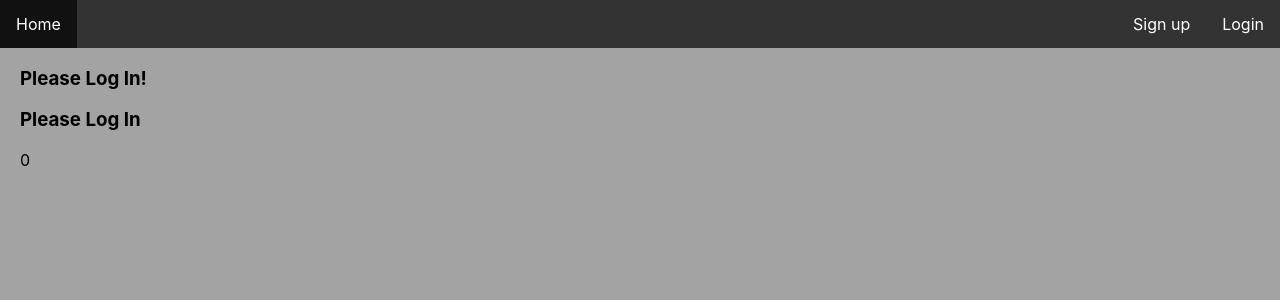
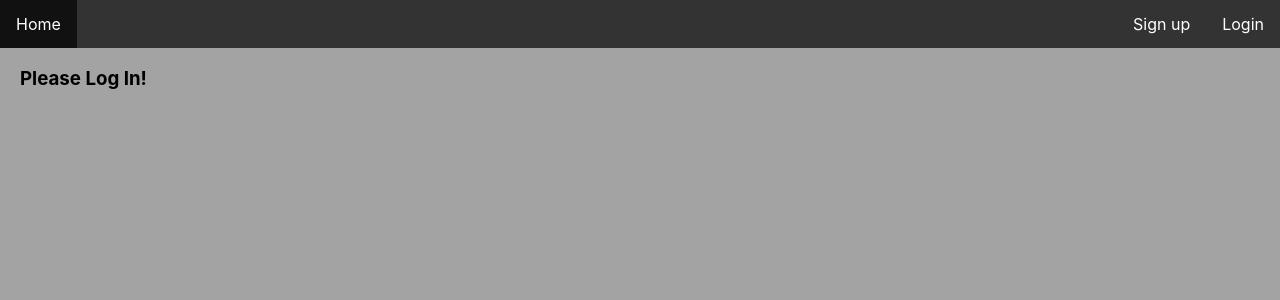
Before and after one commit to FBerger7/HealthyApp, a React (Create React App) app in the folder react_app/: page / in a window 1280 px wide. Shown: the top 300 px of the page. Built offline with nearby package versions, Linux system fonts and the light colour scheme.

Commit message:
Merge dawid features and add get app to work properly

```diff
--- a/react_app/src/App.js
+++ b/react_app/src/App.js
@@ -21,7 +21,8 @@ class App extends Component {
             weight: 0,
             height: 1,
             show_map: false,
-            tmp: ''
+            bmi_state: '',
+            bmi_value: null
         };
     }
 
@@ -57,14 +58,19 @@ class App extends Component {
             .then(res => res.json())
             .then(json => {
                 localStorage.setItem('token', json.token);
+                try{
                     this.setState({
                         logged_in: true,
                         displayed_form: '',
-                    id: json.id,
+                        id: json.user.id,
                         username: json.user.username,
                         weight: json.user.weight,
                         height: json.user.height
                     });
+                }
+                catch(err){
+                    alert("Wrong credentials! Try again!");
+                }
             });
     };
 
@@ -133,10 +139,10 @@ class App extends Component {
                     height: json.height
                 });
             });
-    }
+    };
 
     handle_map = () => {
-        this.setState({show_map: true, displayed_form:''});
+        this.setState({show_map: true, displayed_form: ''});
     };
 
 
@@ -149,6 +155,8 @@ class App extends Component {
     render() {
         let form;
         let position = [51.505, -0.09];
+        let bmi = null;
+
         switch (this.state.displayed_form) {
             case 'home':
                 form = <Home logged_in={this.state.logged_in} username={this.state.username}/>;
@@ -164,7 +172,14 @@ class App extends Component {
                 break;
             case 'bmi':
                 form = <BMIForm handle_bmi={this.handle_bmi} height={parseFloat(this.state.height)}
-                                weight={parseFloat(this.state.weight)} username={this.state.username}/>;
+                                weight={parseFloat(this.state.weight)} username={this.state.username} bmi_value={this.state.bmi_value}/>;
+                let bmi_value = (this.state.weight / this.state.height / this.state.height * 10000).toFixed(2);
+                if(bmi_value < 18.5)
+                    bmi=<div>Your weight is too low! BMI value: {bmi_value}</div>;
+                else if(bmi_value < 25)
+                    bmi=<div>Your weight is perfect! BMI value: {bmi_value}</div>;
+                else
+                    bmi=<div>You are overweight! BMI value: {bmi_value}</div>;
                 break;
             default:
                 form = <Home logged_in={this.state.logged_in} username={this.state.username}/>;
@@ -198,7 +213,6 @@ class App extends Component {
 
         return (
             <div className="App">
-              {airly}
                 <Nav
                     logged_in={this.state.logged_in}
                     display_form={this.display_form}
@@ -207,13 +221,9 @@ class App extends Component {
                     handle_add_friend={this.handle_add_friend}
                 />
                 {form}
-                <h3>
-                    {this.state.logged_in
-                        ? `Hello, ${this.state.username}`
-                        : 'Please Log In'}
-                </h3>
+                {bmi}
                 {user_map}
-                {this.state.id}
+                {/*{this.state.id}*/}
             </div>
         );
     }
--- a/react_app/src/components/BMIForm.js
+++ b/react_app/src/components/BMIForm.js
@@ -6,6 +6,7 @@ class BMIForm extends React.Component {
         username: '',
         height: '',
         weight: '',
+        bmi_value:null,
         handle_bmi: null
     };
 
@@ -15,6 +16,7 @@ class BMIForm extends React.Component {
       this.state.height= props.height;
       this.state.weight= props.weight;
       this.state.handle_bmi= props.handle_bmi;
+      this.state.bmi_value = props.bmi_value;
   }
 
     handle_change = e => {
@@ -45,9 +47,9 @@ class BMIForm extends React.Component {
                     value={this.state.weight}
                     onChange={this.handle_change}
                 />
+                {/*<input type="text" size="3" disabled/>*/}
+                <input value ="Oblicz" type="submit"/>
                 <label htmlFor="Result">Result:</label>
-                <input type="text" size="3" disabled/>
-                <input value ="Oblicz" type="submit"/>
             </form>
         );
     }
```
Also changed, not shown: 1 other file (tests, documents, lock files or other folders). Lines whose indentation alone changed are shown as unchanged.
